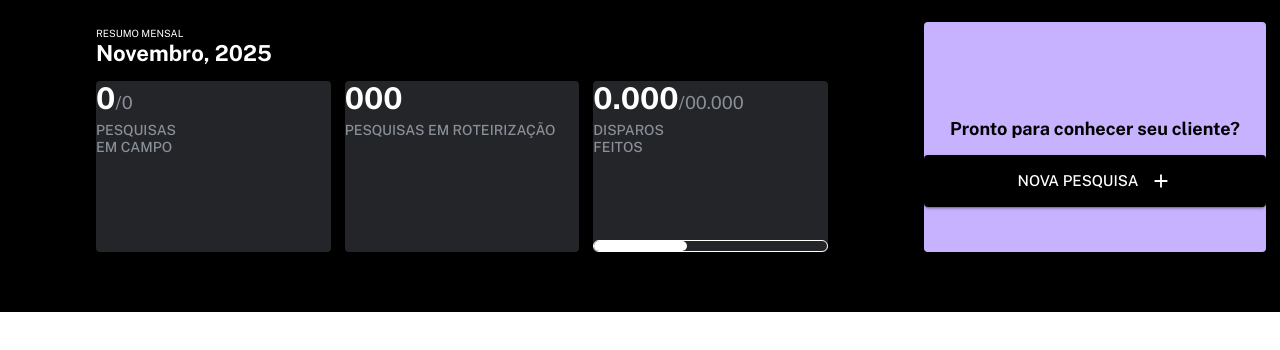
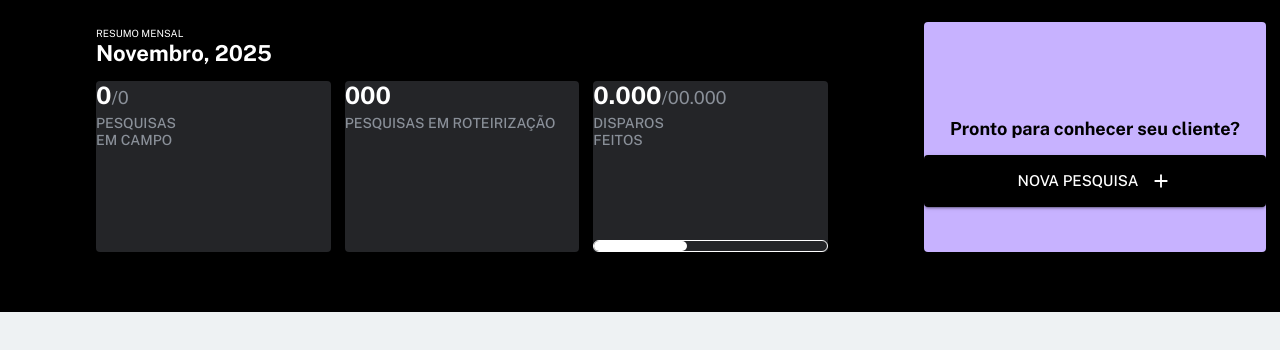
Before and after one commit to AndreLSilva/otg-test, a Next.js app: page / in a window 1280 px wide. Shown: the top 350 px of the page. Built offline with nearby package versions, Linux system fonts and the light colour scheme.

Commit message:
feat: updated theme

```diff
--- a/src/components/AppProviders.tsx
+++ b/src/components/AppProviders.tsx
@@ -1,6 +1,6 @@
 "use client";
 
-import { ThemeProvider } from "@mui/material";
+import { GlobalStyles, ThemeProvider } from "@mui/material";
 import { ReactNode } from "react";
 import { defaultTheme } from "./theme/theme";
 
@@ -9,5 +9,15 @@ interface AppProvidersProps {
 }
 
 export function AppProviders({ children }: AppProvidersProps) {
-  return <ThemeProvider theme={defaultTheme}>{children}</ThemeProvider>;
+  return (
+    <ThemeProvider theme={defaultTheme}>
+      {children}
+
+      <GlobalStyles
+        styles={(theme) => ({
+          body: { backgroundColor: theme.palette.background.default },
+        })}
+      />
+    </ThemeProvider>
+  );
 }
--- a/src/components/theme/theme.ts
+++ b/src/components/theme/theme.ts
@@ -71,9 +71,19 @@ export const defaultTheme = createTheme({
   },
   typography: {
     fontFamily: publicSans.style.fontFamily,
+    h2: {
+      fontSize: "2.375rem", // 38px
+      lineHeight: "2.790625rem",
+      fontWeight: "700",
+    },
+    h3: {
+      fontSize: "1.875rem", // 30px
+      lineHeight: "2.790625rem",
+      fontWeight: "700",
+    },
     h4: {
-      fontSize: "1.875rem", // 30px
-      lineHeight: "2.203125rem",
+      fontSize: "1.5rem", // 24px
+      lineHeight: "1.7625rem",
       fontWeight: "700",
     },
     h5: {
@@ -81,10 +91,20 @@ export const defaultTheme = createTheme({
       lineHeight: "1.615625rem",
       fontWeight: "700",
     },
+    h6: {
+      fontSize: "1.25rem", // 20px
+      lineHeight: "1.46875rem",
+      fontWeight: "700",
+    },
     subtitle1: {
       fontSize: "1.125rem", // 18px
       lineHeight: "1.321875rem",
       fontWeight: "700",
+    },
+    body1: {
+      fontSize: "1rem", // 16px
+      lineHeight: "1.175rem",
+      fontWeight: "400",
     },
     body2: {
       fontSize: "0.875rem", // 14px
@@ -100,6 +120,18 @@ export const defaultTheme = createTheme({
       fontSize: "0.625rem", // 10px
       lineHeight: "0.734375rem",
       fontWeight: "400",
+    },
+  },
+  shape: {
+    borderRadius: 4,
+  },
+  breakpoints: {
+    values: {
+      xs: 0,
+      sm: 872,
+      md: 968,
+      lg: 1282,
+      xl: 1710,
     },
   },
   components: {
```
